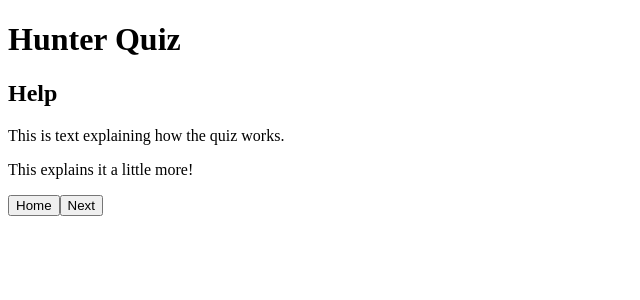
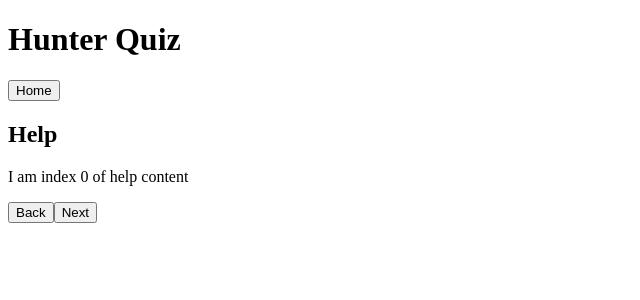
Before and after one commit to heathornJ/hunterquiz, a React (Create React App) app: page / in a window 1280 px wide. Both pictures are taken after a click on the button "Help". Shown: the top 300 px of the page, without its empty margins (0-640 px from the left). Built offline with nearby package versions, Linux system fonts and the light colour scheme.

Commit message:
Add ternary operator to HelpScreen next button

```diff
--- a/src/components/HelpScreen.js
+++ b/src/components/HelpScreen.js
@@ -1,14 +1,37 @@
-import React from 'react';
+import React, { useState } from 'react';
+
+
 
 function HelpScreen (props) {
+    const [currentInfoIndex, setCurrentInfoIndex] = useState(0);
+
+    const helpContent = [
+        "I am index 0 of help content",
+        "I am index 1 of help content"
+    ]
+
+    const nextInfo = () => {
+        if (currentInfoIndex < helpContent.length - 1) {
+            setCurrentInfoIndex(currentInfoIndex + 1);
+        }
+    }
+
+    const previousInfo = () => {
+        if (currentInfoIndex > 0) {
+            setCurrentInfoIndex(currentInfoIndex - 1);
+        }
+    }
+
     return (
         <div className='helpscreen-container'>
+            <button className='home-button' onClick={props.onHome}>Home</button>
             <h2>Help</h2>
-            <p>This is text explaining how the quiz works.</p>
-            <p>This explains it a little more!</p>
 
-            <button onClick={props.onHome}>Home</button>
-            <button>Next</button>
+            <p>{helpContent[currentInfoIndex]}</p>
+            <div className='nav-buttons'>
+                <button onClick={previousInfo}>Back</button>
+                {currentInfoIndex === helpContent.length-1 ? "" : <button onClick={nextInfo}>Next</button>}
+            </div>
         </div>
     )
 }
--- a/src/components/QuizScreen.js
+++ b/src/components/QuizScreen.js
@@ -3,7 +3,7 @@ import React from 'react';
 function QuizScreen (props) {
     return (
         <div className='quizscreen-container'>
-            <button onClick={props.onHome}>Home</button>
+            <button className='home-button' onClick={props.onHome}>Home</button>
             <h2>Question Number</h2>
             <p>The question itself</p>
             <div className='answer-Container'></div>
```
